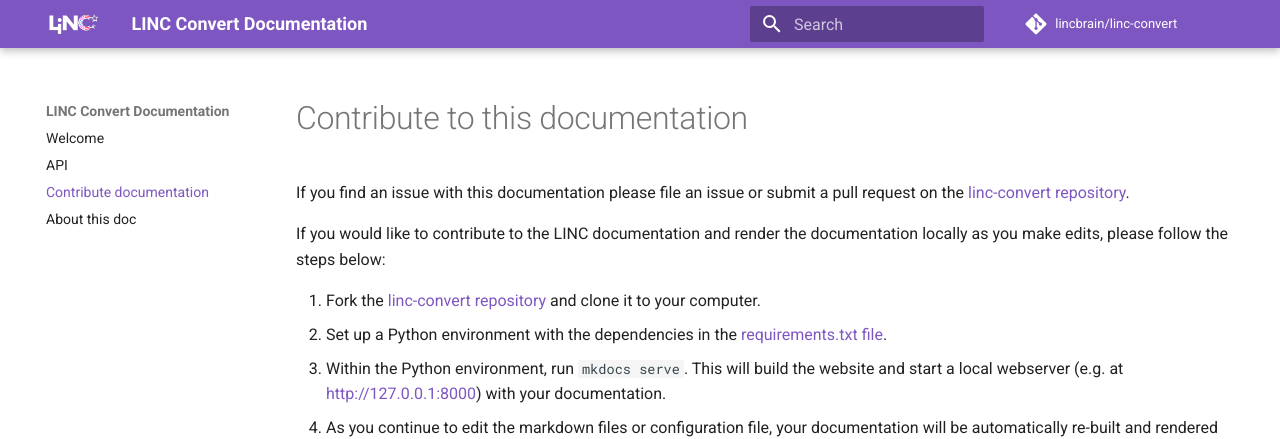
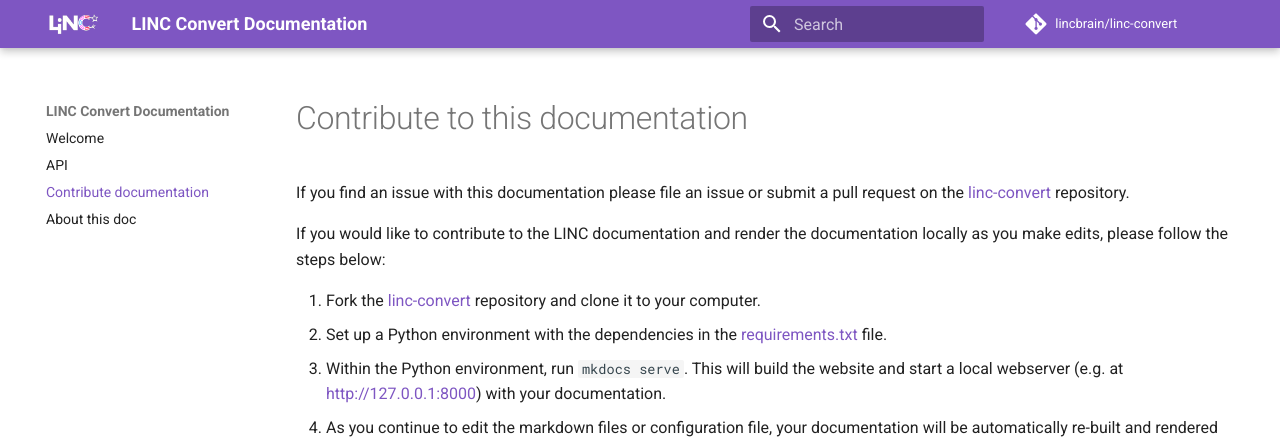
Before and after one commit to lincbrain/linc-convert, an MkDocs documentation site: the page built from docs/contribute.md, in a window 1280 px wide. Shown: the top 439 px of the page. Built offline with MkDocs 1.6.1 and Material for MkDocs 9.7.7, drawn with Linux system fonts in a browser that asks for light colours; comment, search, counter and statistics services are not loaded.

Commit message:
Minor text update

```diff
--- a/docs/contribute.md
+++ b/docs/contribute.md
@@ -1,11 +1,11 @@
 # Contribute to this documentation
 
-If you find an issue with this documentation please file an issue or submit a pull request on the [linc-convert repository](https://github.com/lincbrain/linc-convert).
+If you find an issue with this documentation please file an issue or submit a pull request on the [linc-convert](https://github.com/lincbrain/linc-convert) repository.
 
 If you would like to contribute to the LINC documentation and render the documentation locally as you make edits, please follow the steps below:
 
-1. Fork the [linc-convert repository](https://github.com/lincbrain/linc-convert) and clone it to your computer.
-2. Set up a Python environment with the dependencies in the [requirements.txt file](https://github.com/lincbrain/linc-convert/blob/main/requirements.txt).
+1. Fork the [linc-convert](https://github.com/lincbrain/linc-convert) repository and clone it to your computer.
+2. Set up a Python environment with the dependencies in the [requirements.txt](https://github.com/lincbrain/linc-convert/blob/main/requirements.txt) file.
 3. Within the Python environment, run `mkdocs serve`.  This will build the website and start a local webserver (e.g. at http://127.0.0.1:8000) with your documentation.
 4. As you continue to edit the markdown files or configuration file, your documentation will be automatically re-built and rendered locally.
 5. Commit your changes and submit a pull request.
```
